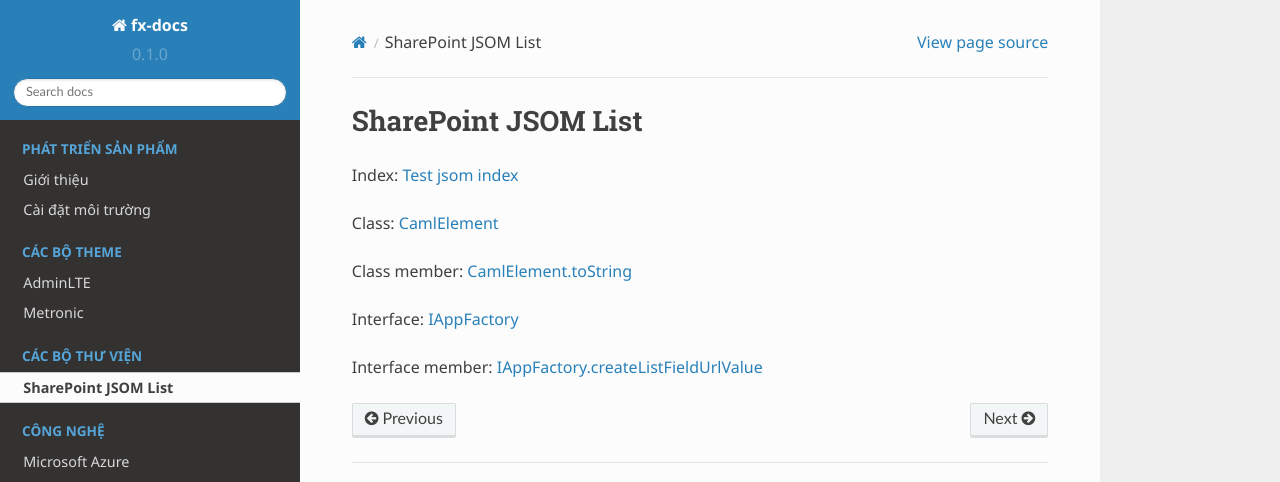
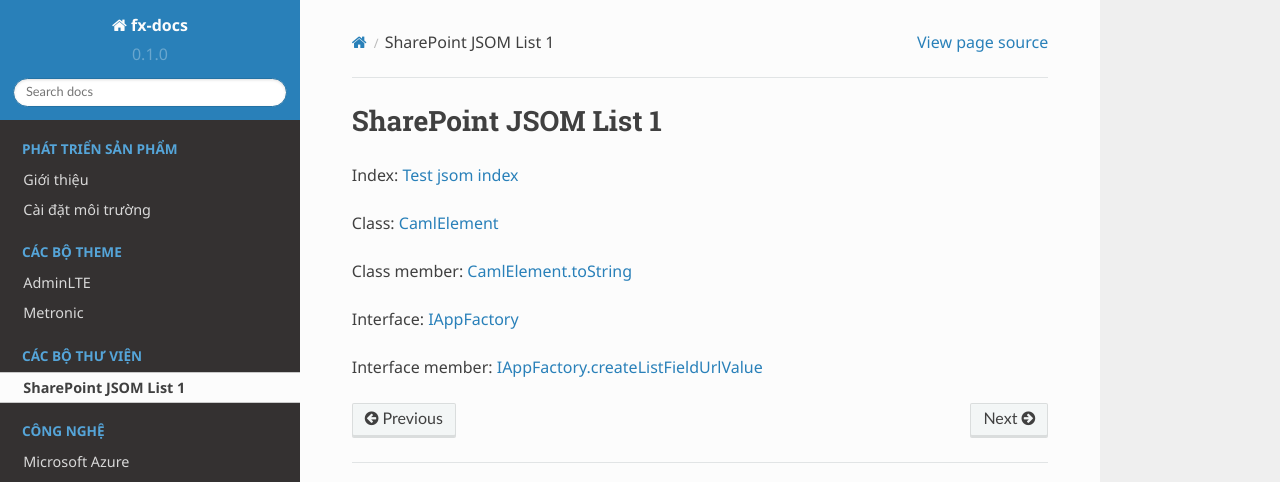
Before and after one commit to fanxipan/fx-docs, a Sphinx documentation site: the page built from docs/modules/code-libraries/sp-jsom-list/index.rst, in a window 1280 px wide. Shown: the top 482 px of the page. Built offline with Sphinx 7.4.7 and the Read the Docs theme 2.0.0, drawn with Linux system fonts in a browser that asks for light colours.

Commit message:
no message

```diff
--- a/docs/conf.py
+++ b/docs/conf.py
@@ -38,11 +38,11 @@ extensions = [
     'sphinx.ext.autodoc',
     #'fx.code-libraries.sp-jsom-list.jsom-index',
     #'fx.code-libraries.sp-jsom-list.jsom-class'
-    'jsom-index',
-    'jsom-class',
-    'jsom-interface',
-    'jsom-class-member',
-    'jsom-interface-member'
+    'extensions.jsom-index',
+    'extensions.jsom-class',
+    'extensions.jsom-interface',
+    'extensions.jsom-class-member',
+    'extensions.jsom-interface-member'
 ]
 
 # base url for jsom docs
--- a/docs/modules/code-libraries/sp-jsom-list/index.rst
+++ b/docs/modules/code-libraries/sp-jsom-list/index.rst
@@ -1,7 +1,7 @@
 .. include:: /refs/refs.rst
 
-SharePoint JSOM List
-********************
+SharePoint JSOM List 1
+**********************
 
 Index: :jsom-index:`Test jsom index`
 
```
Also changed, not shown: docs/extensions/jsom-class-member.py (renamed from docs/jsom-class-member.py), docs/extensions/jsom-class.py (renamed from docs/jsom-class.py), docs/extensions/jsom-index.py (renamed from docs/jsom-index.py), docs/extensions/jsom-interface-member.py (renamed from docs/jsom-interface-member.py), docs/extensions/jsom-interface.py (renamed from docs/jsom-interface.py).
